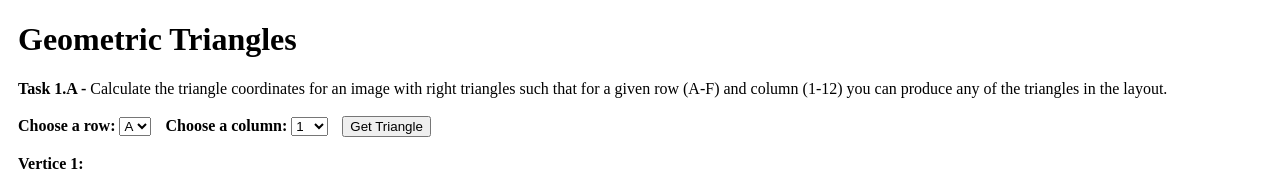
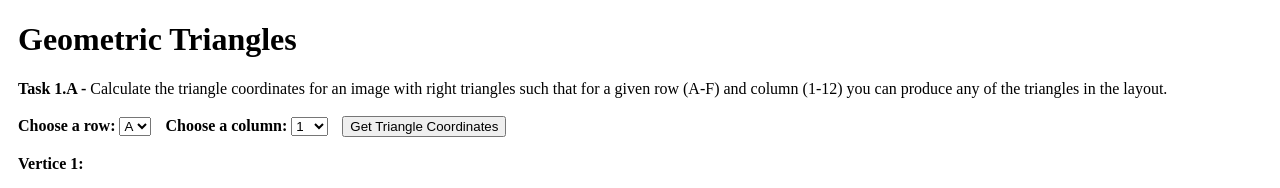
Before and after one commit to svnguyen/Geometric-Triangles, a plain HTML site: page GeometricTriangleApplication/wwwroot/index.html in a window 1280 px wide. Shown: the top 188 px of the page. Drawn offline with Linux system fonts and the light colour scheme.

Commit message:
Updated button text

```diff
--- a/GeometricTriangleApplication/wwwroot/index.html
+++ b/GeometricTriangleApplication/wwwroot/index.html
@@ -38,7 +38,7 @@
         <option value="11">11</option>
         <option value="12">12</option>
     </select>
-    <button type="button" class="m-l" onclick="getVertices();">Get Triangle</button>
+    <button type="button" class="m-l" onclick="getVertices();">Get Triangle Coordinates</button>
     <br /><br />
     <label class="label" for="rows">Vertice 1:</label>
     <label id="vertices1"></label>
```
